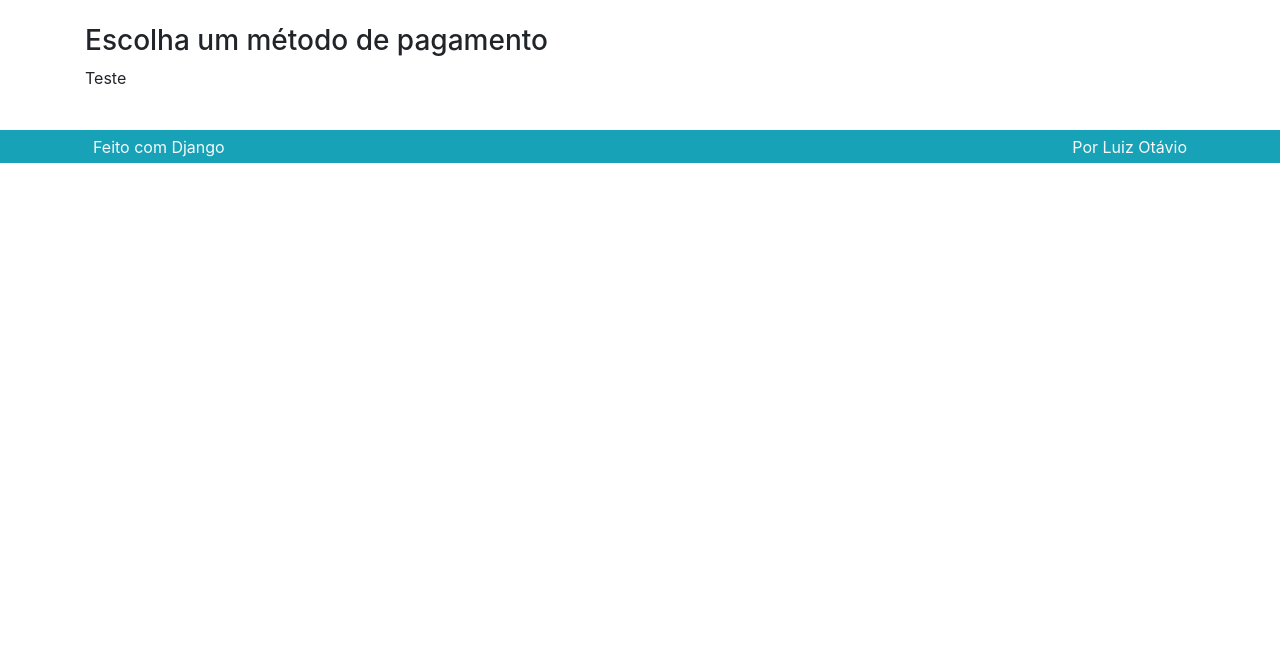
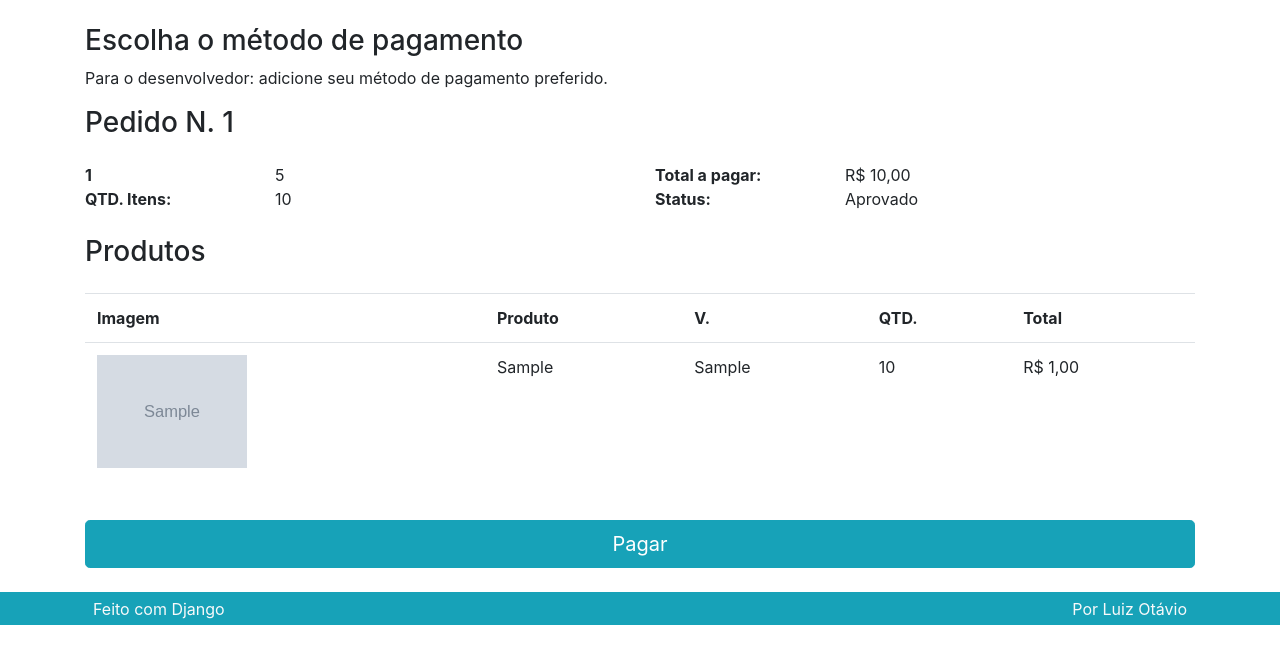
Before and after one commit to CarlosSergioOliveira1985/Ecommerce-Djando-2026, a Django app: template pedido/templates/pedido/pagar.html in a window 1280 px wide. Shown: the part 56-720 px from the top of the page. Run offline with Django 5.2, Linux system fonts and the light colour scheme; the template is opened without the code that fills it: values that come from a table or form of the project are taken from there, others are empty; tables that the repository leaves empty hold one stand-in row (values such as "Sample post"); grey boxes marked "Sample" are stand-in pictures; some libraries are stand-ins or nearby versions.

Commit message:
criando pagina pagar

```diff
--- a/pedido/templates/pedido/pagar.html
+++ b/pedido/templates/pedido/pagar.html
@@ -1,10 +1,80 @@
-{% extends "base.html" %}
+{% extends 'base.html' %}
+
+{% block titulo %}Pagamento | {% endblock %}
+
+{% load omfilters %}
+{% load static %}
 
 {% block conteudo %}
+
 <div class="row">
-    <div class="col">
-        <h3>Escolha um método de pagamento</h3>
-        <p>Teste</p>
-    </div>
-</div>
-{% endblock conteudo %}
+            <div class="col">
+                <h3>Escolha o método de pagamento</h3>
+                <p>Para o desenvolvedor: adicione seu método de pagamento preferido.</p>
+            </div>
+        </div>
+
+        <div class="row">
+            <div class="col">
+                <h3>{{ pedido }}</h3>
+
+                <div class="row mt-4">
+                    <div class="col-lg-2 font-weight-bold">{{pedido.id}}</div>
+                    <div class="col-lg-4">5</div>
+                    <div class="col-lg-2 font-weight-bold">Total a pagar:</div>
+                    <div class="col-lg-4">{{pedido.total|formata_preco}}</div>
+
+                    <div class="col-lg-2 font-weight-bold">QTD. Itens:</div>
+                    <div class="col-lg-4">{{pedido.qtd_total}}</div>
+                    <div class="col-lg-2 font-weight-bold">Status:</div>
+                    <div class="col-lg-4">{{pedido.get_status_display}}</div>
+                </div>
+
+                <div class="row mt-4">
+                    <div class="col">
+                        <h3>Produtos</h3>
+                    </div>
+                </div>
+
+                <div class="table-responsive mt-3">
+                    <table class="table">
+                        <tr>
+                            <th class="d-none d-lg-block">Imagem</th>
+                            <th>Produto</th>
+                            <th>V.</th>
+                            <th>QTD.</th>
+                            <th>Total</th>
+                        </tr>
+
+                        {% for linha in pedido.itempedido_set.all %}
+                        <tr>
+                            <td class="d-none d-lg-block">
+                                <img class="cart-img" src="{% get_media_prefix %}{{linha.imagem}}">
+                            </td>
+                            <td>{{linha.produto}}</td>
+                            <td>{{linha.variacao}}</td>
+                            <td>{{linha.quantidade}}</td>
+                            <td>
+                                {% if linha.preco_promocional %}
+                                    {{linha.preco_promocional|formata_preco}}
+                                {% else %}
+                                    {{linha.preco|formata_preco}}
+                                {% endif %}
+                            </td>
+                        </tr>
+                        {% endfor %}
+                    </table>
+                </div>
+
+
+                <div class="row mt-4">
+                    <div class="col">
+                        <a href="#" class="btn btn-primary btn-block btn-lg">Pagar</a>
+                    </div>
+                </div>
+
+
+            </div>
+        </div>
+
+{% endblock %}
```
Also changed, not shown: pedido/views.py (+26 -7 lines).
